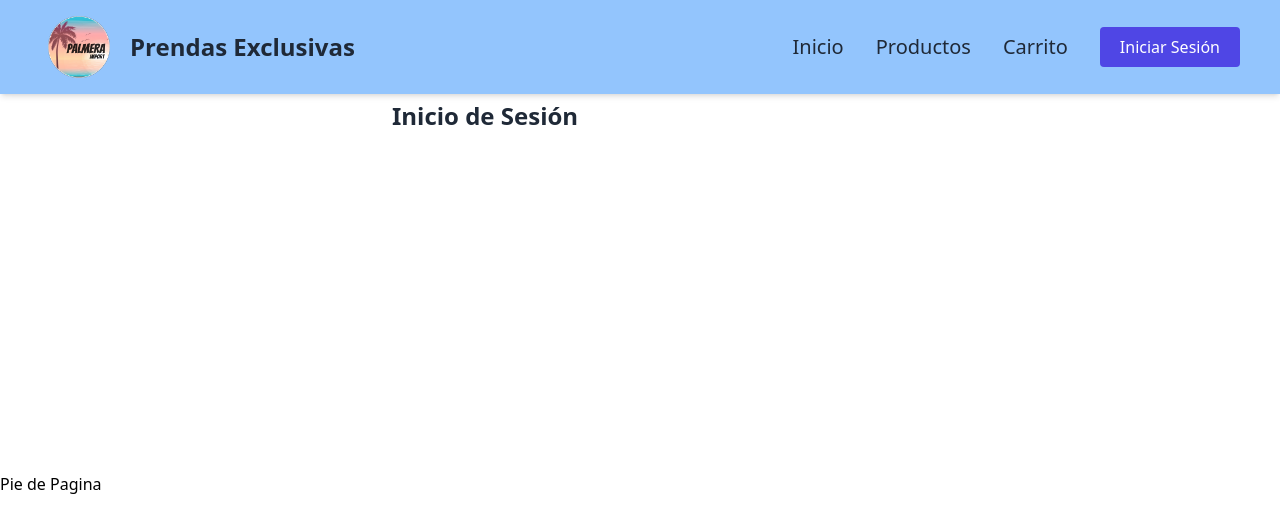
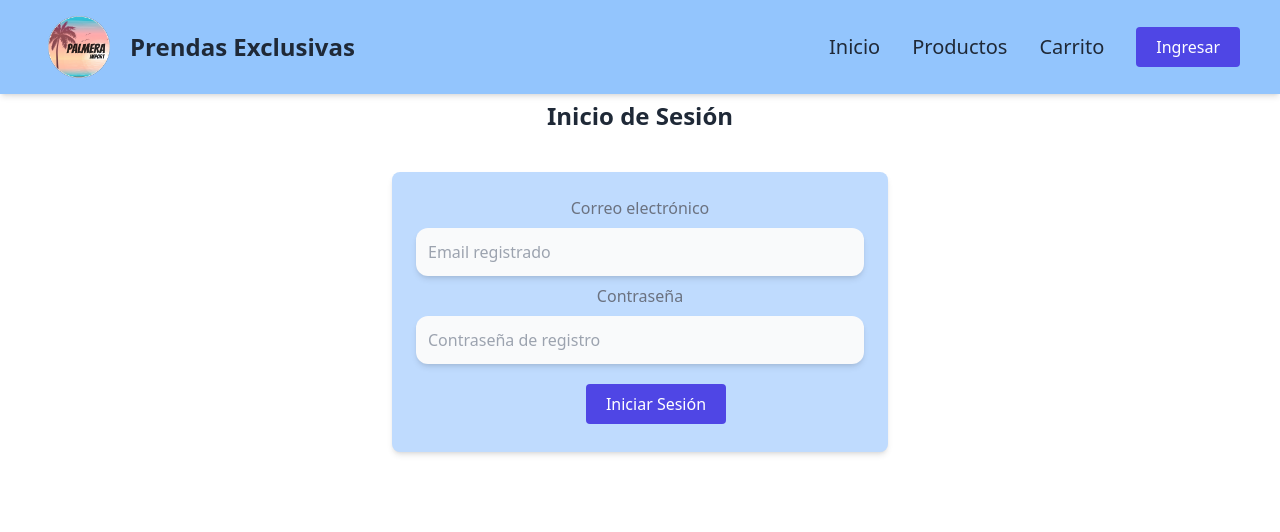
Before and after one commit to sbslayos/PalmeraImport-Project, a React (Create React App) app: page /login in a window 1280 px wide. Shown: the top 532 px of the page. Built offline with nearby package versions, Linux system fonts and the light colour scheme.

Commit message:
Login 80%

```diff
--- a/src/components/Crear_Cuenta.js
+++ /dev/null
@@ -1,9 +0,0 @@
-import React from 'react'
-
-const Crear_Cuenta = () => {
-  return (
-    <div>Crear_Cuenta</div>
-  )
-}
-
-export default Crear_Cuenta
--- a/src/components/Header.js
+++ b/src/components/Header.js
@@ -50,7 +50,7 @@ const Header = () => {
             </li>
           ))}
             <Link to="/login" >
-            <Button type="button" >Iniciar Sesión</Button>
+            <Button type="button" >Ingresar</Button>
             </Link>
 
         </ul>
--- a/src/components/Login.js
+++ b/src/components/Login.js
@@ -1,4 +1,6 @@
 import React from 'react'
+import Button from './Button'
+import { Link } from 'react-router-dom'
 
 const Login = () => {
 
@@ -6,11 +8,31 @@ const Login = () => {
 
 
   return (
-    <main className='container mx-auto   md:mt-20 p-5 md:flex md:justify-center'>
+    <main className='container mx-auto mt-24 text-center md:mt-20 p-5 md:flex md:justify-center '>
       <div className='md:w-2/3 lg:w-2/5 ' >
-      <h1 className='font-sans text-2xl font-bold text-gray-800  '>Inicio de Sesión</h1>
+      <h1 className='font-sans text-2xl font-bold text-gray-800'>Inicio de Sesión</h1>
+        <form className='my-10 bg-blue-200 shadow-md rounded-lg p-4' >
+          <div className='p-2 ' >
+            <label className=' text-gray-500 text-1xl'>Correo electrónico</label>
+              <input
+              type='email' placeholder='Email registrado' className='shadow-md border-slate-500 bg-gray-50 rounded-xl w-full p-3 mt-2 mb-2'
+              />
+              <label className='text-gray-500 text-1xl '>Contraseña</label>
+              <input
+              type='password' placeholder='Contraseña de registro' className='shadow-md border-slate-500 bg-gray-50 rounded-xl w-full p-3 mt-2 '
+              />
+              <div className='p-1 mt-4' >
+              <Button>Iniciar Sesión</Button>
+              </div>
+              {/* <Link  to="/crear-cuenta" >
+              Crear cuenta
+              </Link> */}
+
+          </div>
+        </form>
       </div>
     </main>
+
   )
 }
 
--- a/src/components/Navigation.js
+++ b/src/components/Navigation.js
@@ -22,7 +22,7 @@ const Navigation = () => {
                 <Route path="/login" exact element={<Login/>}/>
                 <Route path="/about" exact element={<About/>} />
                 <Route path="/product" exact element={<Product/>}/>
-                <Route path="cart" exact element={<shopping_Cart/>}/>
+                <Route path="/cart" exact element={<shopping_Cart/>}/>
             </Routes>
 
             <>
```
